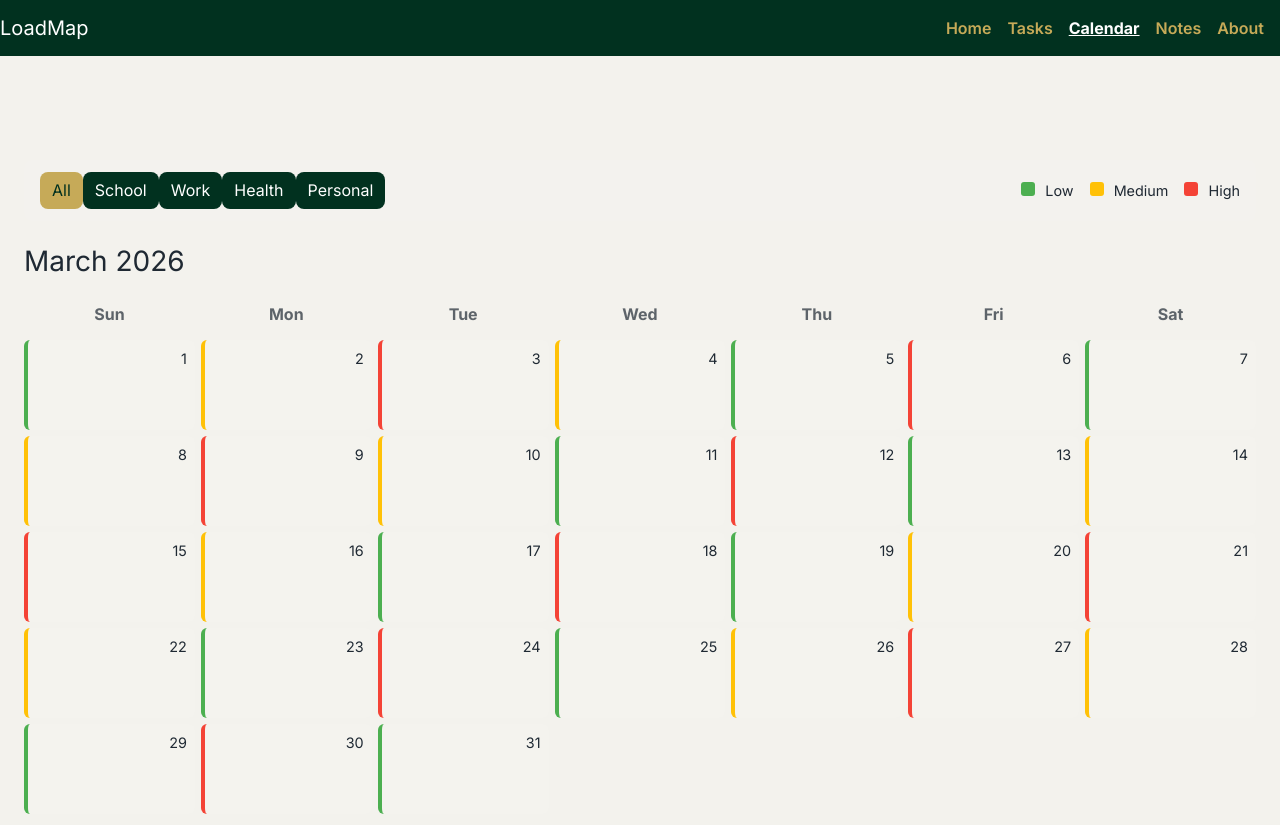
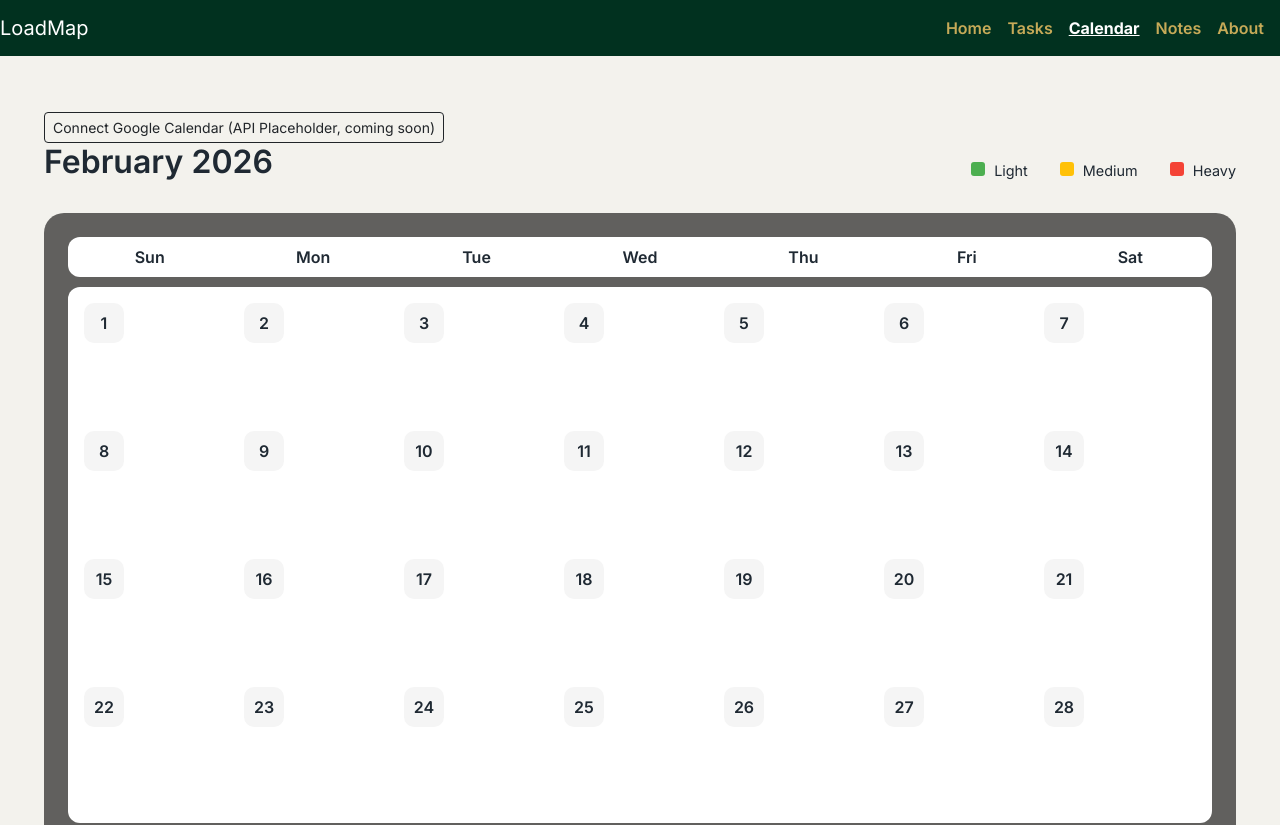
Before and after one commit to SethCSanti/startup, a React (Vite) app: page /calendar in a window 1280 px wide. Shown: the top 825 px of the page. Built offline with nearby package versions, Linux system fonts and the light colour scheme.

Commit message:
added the tasks integration to calendar.jsx and the css, then reorganized and reformatted calendar.jsx.

```diff
--- a/src/app.css
+++ b/src/app.css
@@ -533,31 +533,26 @@ button.logout:hover {
 }
 
 
-/* Page layout */
+/* ===== PAGE STRUCTURE ===== */
+
 .calendar-page {
-  padding-top: 5rem;
-  min-height: 90vh;
-  display: flex;
-  flex-direction: column;
+  padding: 2rem;
+  min-height: 100vh;
 }
 
-/* Utility Bar */
 .calendar-utility-bar {
   display: flex;
   justify-content: space-between;
   align-items: center;
-  flex-wrap: wrap;
-  gap: 1rem;
-  margin-bottom: 1.5rem;
-  padding: 0.75rem 1rem;
-  background: rgba(255,255,255,0.03);
-  border-radius: 8px;
+  margin-bottom: 1rem;
 }
 
-/* Inline legend */
-.calendar-legend-inline {
-  display: flex;
-  gap: 1rem;
+.calendar-title {
+  font-weight: 600;
+}
+
+.legend span {
+  margin-left: 1rem;
   font-size: 0.9rem;
 }
 
@@ -565,76 +560,117 @@ button.logout:hover {
   display: inline-block;
   width: 14px;
   height: 14px;
-  margin-right: 6px;
+  margin-right: 5px;
   border-radius: 3px;
 }
 
-.legend-box.low {
-  background-color: #4caf50;
+.legend-box.low { background: #4caf50; }
+.legend-box.medium { background: #ffc107; }
+.legend-box.high { background: #f44336; }
+
+/* ===== WEEKDAY HEADER ===== */
+
+.weekday-row {
+  display: grid;
+  grid-template-columns: repeat(7, 1fr);
+  margin-bottom: 8px;
 }
 
-.legend-box.medium {
-  background-color: #ffc107;
+.weekday {
+  text-align: center;
+  font-weight: 600;
+  padding: 8px 0;
 }
 
-.legend-box.high {
-  background-color: #f44336;
+/* ===== CALENDAR GRID ===== */
+
+.calendar-grid {
+  display: grid;
+  grid-template-columns: repeat(7, 1fr);
+  grid-auto-rows: 120px;
+  gap: 8px;
 }
 
-/* Calendar main area */
-.calendar-main {
-  flex-grow: 1;
-  display: flex;
-  flex-direction: column;
+.day {
+  border-radius: 10px;
+  padding: 8px;
+  background: #f5f5f5;
+  cursor: pointer;
+  transition: 0.2s ease;
+  position: relative;
 }
 
-.calendar-header {
-  margin-bottom: 0.5rem;
+.day:hover {
+  transform: translateY(-3px);
 }
 
-/* Monthly grid */
-.calendar-grid {
-  flex-grow: 1;
-  display: grid;
-  grid-template-columns: repeat(7, 1fr);
-  gap: 6px;
+.day.empty {
+  background: transparent;
+  cursor: default;
 }
 
-/* Weekday headers */
-.calendar-day-header {
-  font-weight: bold;
-  text-align: center;
-  padding: 0.5rem;
-  opacity: 0.7;
+.day-number {
+  font-weight: 600;
 }
 
-/* Day cells */
-.calendar-day {
-  min-height: 90px;
-  padding: 8px;
-  border-radius: 6px;
-  text-align: right;
-  font-size: 0.9rem;
-  background: rgba(255,255,255,0.04);
-  transition: transform 0.15s ease;
+.day.low { background: #c8e6c9; }
+.day.medium { background: #fff3cd; }
+.day.high { background: #ffcdd2; }
+
+/* ===== FULLSCREEN MODAL ===== */
+
+.calendar-modal-overlay {
+  position: fixed;
+  inset: 0;
+  background: rgba(0, 0, 0, 0.75);
+  display: flex;
+  justify-content: center;
+  align-items: center;
+  z-index: 999;
 }
 
-.calendar-day:hover {
-  transform: scale(1.02);
+.calendar-modal-content {
+  background: white;
+  width: 400px;
+  max-width: 90%;
+  padding: 2rem;
+  border-radius: 12px;
+  animation: fadeIn 0.2s ease;
 }
 
-/* Workload coloring */
-.calendar-day.low {
-  border-left: 4px solid #4caf50;
+.calendar-task-list {
+  margin-top: 1rem;
+  padding-left: 1rem;
 }
 
-.calendar-day.medium {
-  border-left: 4px solid #ffc107;
+@keyframes fadeIn {
+  from { opacity: 0; transform: scale(0.95); }
+  to { opacity: 1; transform: scale(1); }
 }
 
-.calendar-day.high {
-  border-left: 4px solid #f44336;
+/* ===== CALENDAR WRAPPER FRAME ===== */
+
+.calendar-wrapper {
+  background: rgba(0, 0, 0, 0.6); /* dark border feel */
+  padding: 1.5rem;
+  border-radius: 20px;
+  margin-top: 1rem;
 }
+
+/* Make actual calendar white inside */
+.calendar-grid {
+  background: white;
+  padding: 1rem;
+  border-radius: 12px;
+}
+
+/* Optional: white background behind weekday row */
+.weekday-row {
+  background: white;
+  border-radius: 12px;
+  margin-bottom: 10px;
+}
+
 
 /* API placeholder */
 .calendar-api-placeholder {
--- a/src/calendar/calendar.jsx
+++ b/src/calendar/calendar.jsx
@@ -1,83 +1,136 @@
-import React, { useState } from 'react';
+import React, { useEffect, useState } from "react";
+import "../app.css";
+
+const TASKS_KEY = "loadmap_tasks";
 
 export function Calendar() {
-  const [filter, setFilter] = useState("All");
+  const [tasks, setTasks] = useState([]);
+  const [selectedDate, setSelectedDate] = useState(null);
 
-  const categories = ["All", "School", "Work", "Personal"];
+  useEffect(() => {
+    const stored = localStorage.getItem(TASKS_KEY);
+    if (stored) setTasks(JSON.parse(stored));
+  }, []);
+
+  const today = new Date();
+  const year = today.getFullYear();
+  const month = today.getMonth();
+
+  const firstDayOfMonth = new Date(year, month, 1).getDay();
+  const daysInMonth = new Date(year, month + 1, 0).getDate();
+
+  const formatDate = (day) => {
+    const monthString = String(month + 1).padStart(2, "0");
+    const dayString = String(day).padStart(2, "0");
+    return `${year}-${monthString}-${dayString}`;
+  };
+
+  const getTasksForDay = (dateString) =>
+    tasks.filter((task) => task.dueDate === dateString);
+
+  const getDayWeightClass = (dateString) => {
+    const dayTasks = getTasksForDay(dateString);
+    if (dayTasks.length === 0) return "";
+
+    if (dayTasks.length >= 4) return "high";
+    if (dayTasks.length >= 2) return "medium";
+    return "low";
+  };
+
+  const calendarCells = [];
+
+  // empty leading cells
+  for (let i = 0; i < firstDayOfMonth; i++) {
+    calendarCells.push(
+      <div key={`empty-${i}`} className="day empty"></div>
+    );
+  }
+
+  for (let day = 1; day <= daysInMonth; day++) {
+    const dateString = formatDate(day);
+    const weightClass = getDayWeightClass(dateString);
+
+    calendarCells.push(
+      <div
+        key={day}
+        className={`day ${weightClass}`}
+        onClick={() => setSelectedDate(dateString)}
+      >
+        <div className="day-number">{day}</div>
+      </div>
+    );
+  }
 
   return (
-    <main className="calendar-page container-fluid">
+    <main className="calendar-page">
+      {/* Utility Bar */}
+      <button className="btn btn-outline-dark btn-sm">
+        Connect Google Calendar (API Placeholder, coming soon)
+      </button>
+      <div className="calendar-utility-bar">
+        <h2 className="calendar-title">
+          {today.toLocaleString("default", { month: "long" })} {year}
+        </h2>
 
-      {/* Utility Bar */}
-      <section className="calendar-utility-bar">
+        <div className="legend">
+          <span><span className="legend-box low"></span> Light</span>
+          <span><span className="legend-box medium"></span> Medium</span>
+          <span><span className="legend-box high"></span> Heavy</span>
+        </div>
+      </div>
 
-        {/* FILTER BUTTONS */}
-        <div className="filters">
-          {["All", "School", "Work", "Health", "Personal"].map((cat) => (
+
+
+      {/* Weekday Header */}
+      <div className="calendar-wrapper">
+      {/* Weekday Header */}
+      <div className="weekday-row">
+        {["Sun", "Mon", "Tue", "Wed", "Thu", "Fri", "Sat"].map((day) => (
+          <div key={day} className="weekday">
+            {day}
+          </div>
+        ))}
+      </div>
+
+      {/* Calendar Grid */}
+      <div className="calendar-grid">
+        {calendarCells}
+      </div>
+    </div>
+
+      {/* Fullscreen Modal */}
+      {selectedDate && (
+        <div
+          className="calendar-modal-overlay"
+          onClick={() => setSelectedDate(null)}
+        >
+          <div
+            className="calendar-modal-content"
+            onClick={(e) => e.stopPropagation()}
+          >
+            <h3>Tasks for {selectedDate}</h3>
+
+            {getTasksForDay(selectedDate).length === 0 ? (
+              <p>No tasks due.</p>
+            ) : (
+              <ul className="calendar-task-list">
+                {getTasksForDay(selectedDate).map((task) => (
+                  <li key={task.id}>
+                    {task.title} ({task.category})
+                  </li>
+                ))}
+              </ul>
+            )}
+
             <button
-              key={cat}
-              onClick={() => setFilter(cat)}
-              className={filter === cat ? "active" : ""}
+              className="btn btn-secondary mt-3"
+              onClick={() => setSelectedDate(null)}
             >
-              {cat}
+              Close
             </button>
-          ))}
+          </div>
         </div>
-
-        {/* Legend */}
-        <div className="calendar-legend-inline">
-          <span><span className="legend-box low"></span> Low</span>
-          <span><span className="legend-box medium"></span> Medium</span>
-          <span><span className="legend-box high"></span> High</span>
-        </div>
-
-      </section>
-
-      {/* Calendar Area */}
-      <section className="calendar-main">
-
-        <div className="calendar-header">
-          <h3>March 2026</h3>
-        </div>
-
-        <div className="calendar-grid">
-          {/* Weekday headers */}
-          <div className="calendar-day-header">Sun</div>
-          <div className="calendar-day-header">Mon</div>
-          <div className="calendar-day-header">Tue</div>
-          <div className="calendar-day-header">Wed</div>
-          <div className="calendar-day-header">Thu</div>
-          <div className="calendar-day-header">Fri</div>
-          <div className="calendar-day-header">Sat</div>
-
-          {/* Sample month days */}
-          {[...Array(31)].map((_, i) => {
-            const day = i + 1;
-
-            let workloadClass = "";
-            if (day % 3 === 0) workloadClass = "high";
-            else if (day % 2 === 0) workloadClass = "medium";
-            else workloadClass = "low";
-
-            return (
-              <div key={day} className={`calendar-day ${workloadClass}`}>
-                {day}
-              </div>
-            );
-          })}
-        </div>
-
-      </section>
-
-      {/* API Placeholder */}
-      <section className="calendar-api-placeholder">
-        <h4>Google Calendar Integration (Coming Soon)</h4>
-        <p>
-          Future version will allow syncing assignments directly with your
-          Google Calendar.
-        </p>
-      </section>
-
+      )}
     </main>
   );
 }
```
